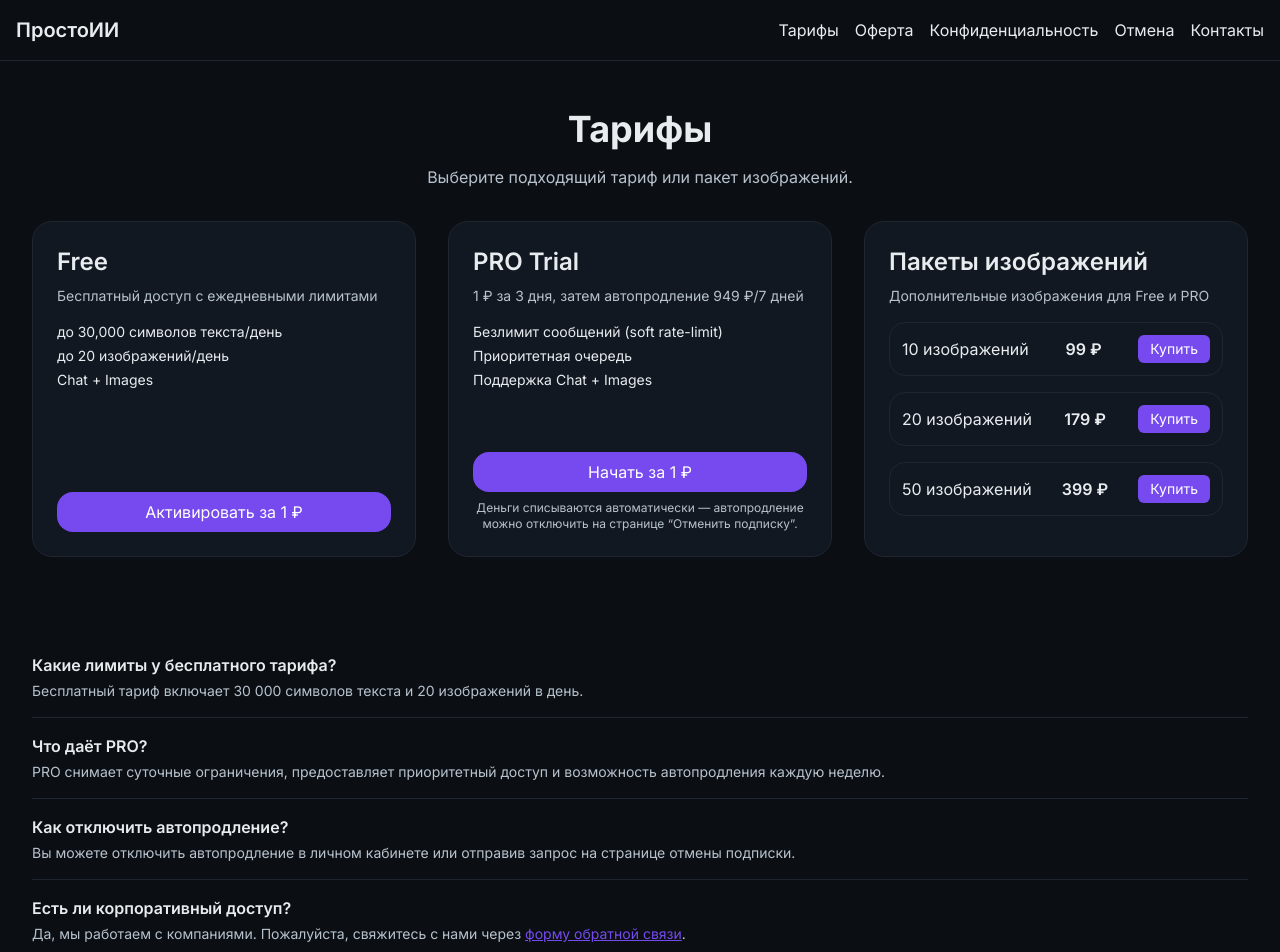
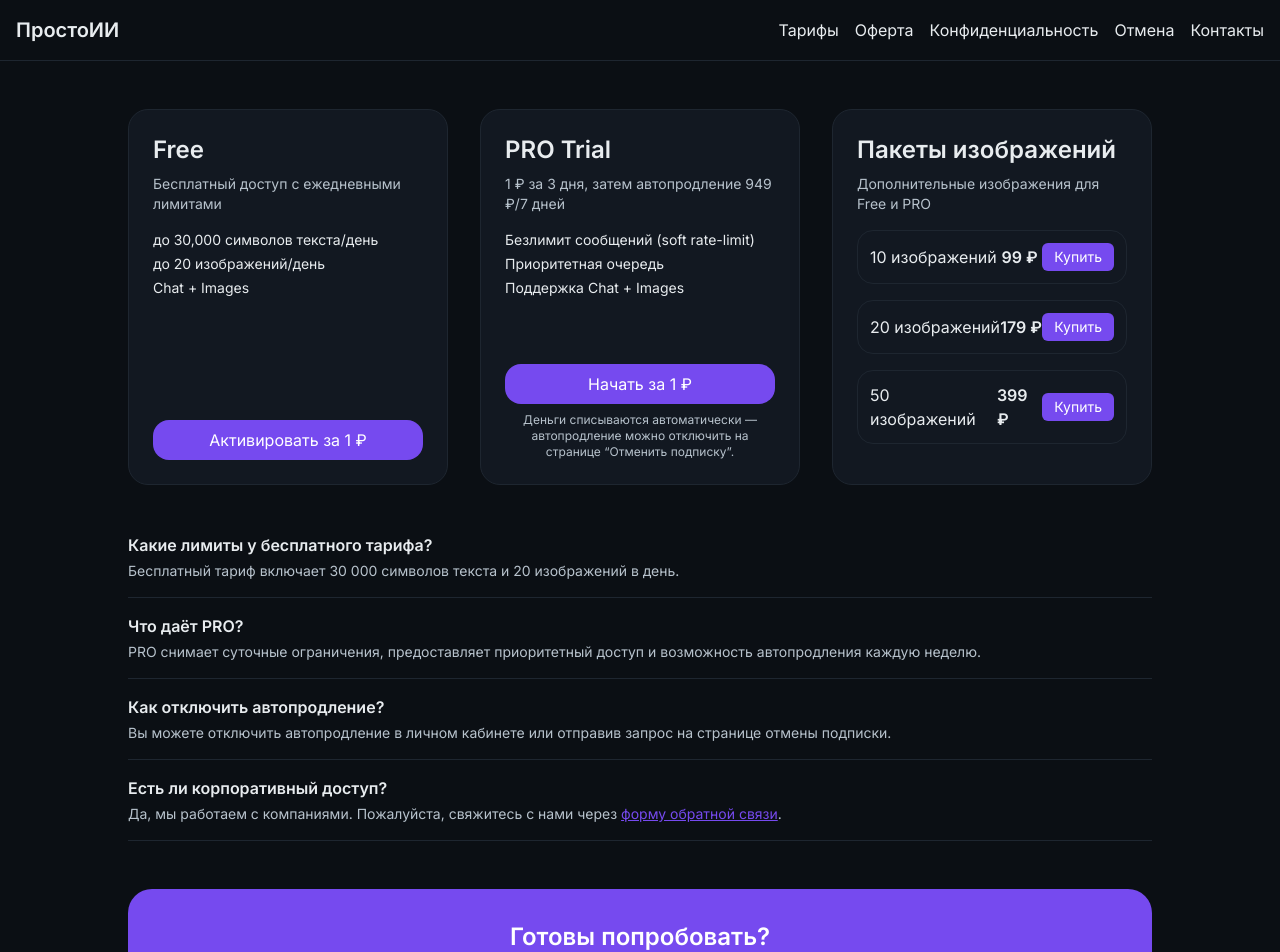
Before and after one commit to sm3522352/prostoii_1.0, a Next.js app: page /pricing in a window 1280 px wide. Shown: the top 952 px of the page. Built offline with nearby package versions, Linux system fonts and the light colour scheme; no server answers.

Commit message:
Update page.tsx

```diff
--- a/app/pricing/page.tsx
+++ b/app/pricing/page.tsx
@@ -1,27 +1,23 @@
-import Section from '@/components/Section';
-import PricingTable from '@/components/PricingTable';
-import FAQ from '@/components/FAQ';
-import CTA from '@/components/CTA';
-import { useEffect } from 'react';
-import { goal } from '@/lib/metrics';
+"use client";
+
+import { useEffect } from "react";
+import PricingTable from "@/components/PricingTable";
+import FAQ from "@/components/FAQ";
+import CTA from "@/components/CTA";
+import { goal } from "@/lib/metrics";
 
 export default function PricingPage() {
   useEffect(() => {
-    goal('view_pricing');
+    goal("view_pricing");
   }, []);
+
   return (
-    <>
-      <Section className="pt-12 pb-8">
-        <h1 className="text-4xl font-bold text-center mb-4">Тарифы</h1>
-        <p className="text-center text-text-secondary mb-8">Выберите подходящий тариф или пакет изображений.</p>
+    <div className="px-4 sm:px-6 lg:px-8 py-12">
+      <div className="max-w-5xl mx-auto space-y-12">
         <PricingTable />
-      </Section>
-      <Section>
         <FAQ />
-      </Section>
-      <Section>
         <CTA />
-      </Section>
-    </>
+      </div>
+    </div>
   );
 }
```
